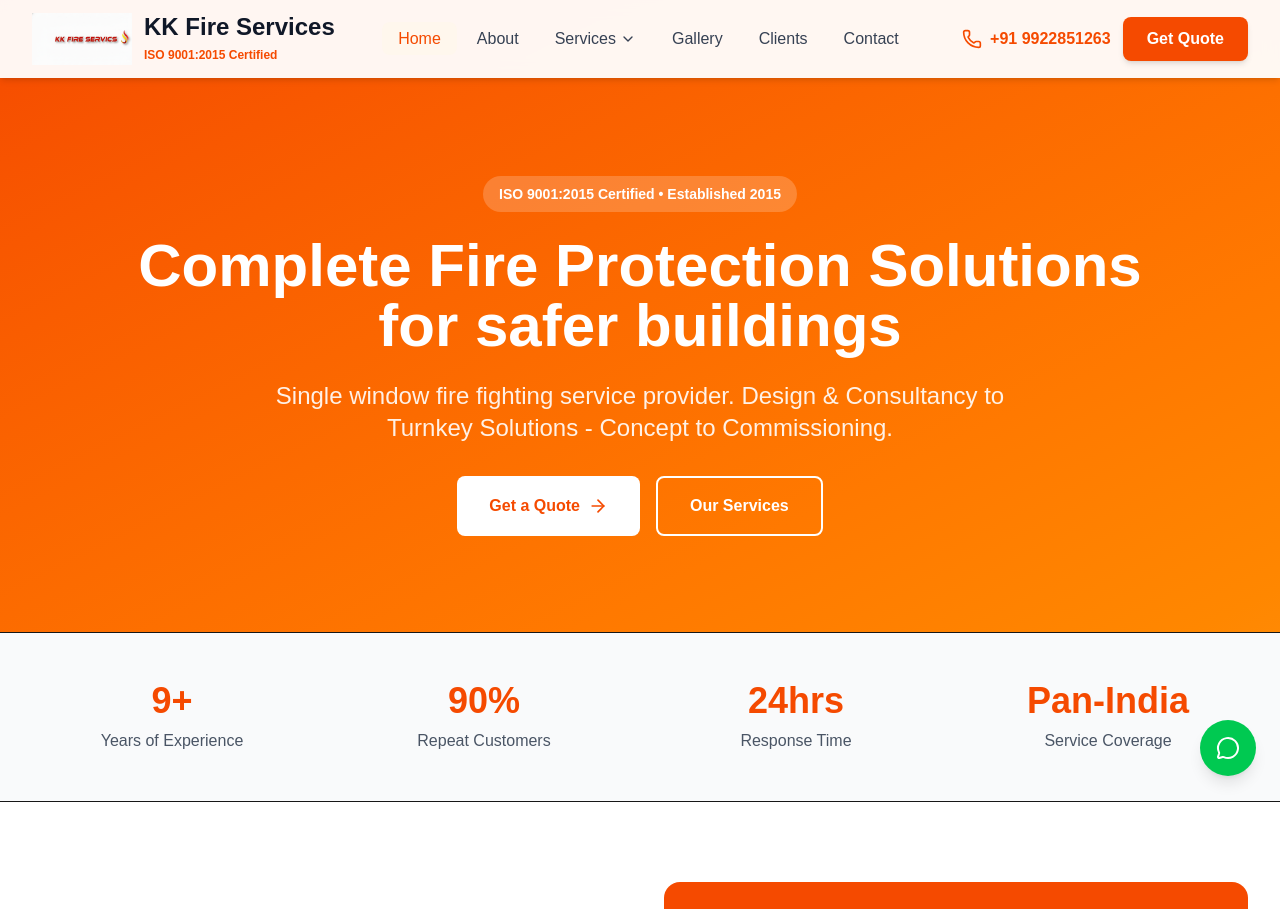
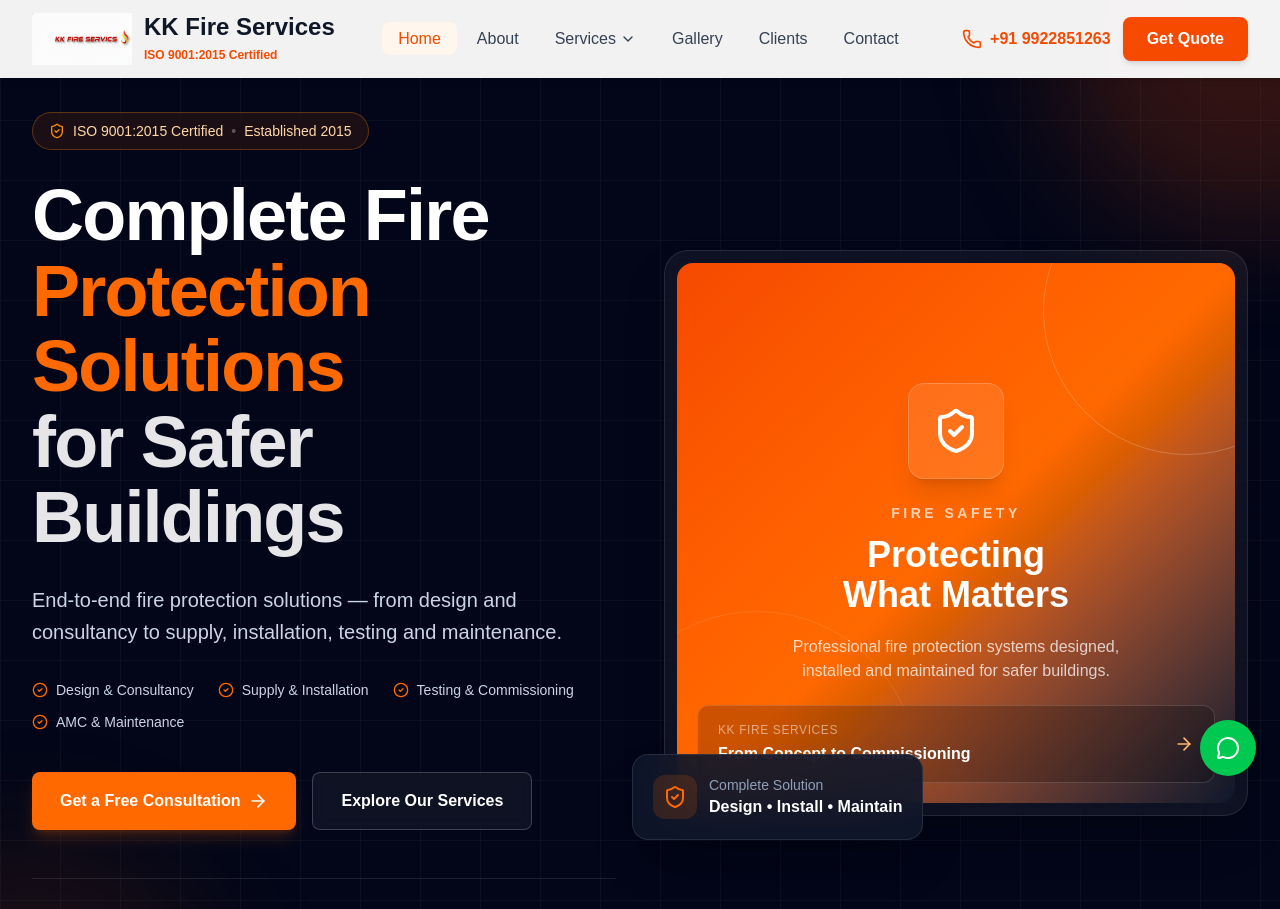
Before and after one commit to do-or-dieorganisation/kk-fire-services, a Next.js app: page / in a window 1280 px wide. Shown: the top 909 px of the page. Built offline with nearby package versions, Linux system fonts and the light colour scheme.

Commit message:
Some changes in design

```diff
--- a/components/Hero.tsx
+++ b/components/Hero.tsx
@@ -1,40 +1,178 @@
 'use client';
-import { ArrowRight } from 'lucide-react';
+
+import { ArrowRight, CheckCircle2, ShieldCheck } from 'lucide-react';
 
 export default function Hero() {
   return (
     <section
       id="home"
-      className="pt-20 bg-gradient-to-br from-orange-600 to-orange-400 text-white"
+      className="relative overflow-hidden bg-slate-950 text-white"
     >
-      <div className="max-w-7xl mx-auto px-4 sm:px-6 lg:px-8 py-24">
-        <div className="text-center">
-          <div className="mb-6">
-            <span className="inline-block bg-white/20 px-4 py-2 rounded-full text-sm font-semibold">
-              ISO 9001:2015 Certified • Established 2015
+      {/* Background */}
+      <div className="absolute inset-0">
+        <div className="absolute -top-40 -right-40 h-96 w-96 rounded-full bg-orange-600/20 blur-3xl" />
+        <div className="absolute -bottom-40 -left-40 h-96 w-96 rounded-full bg-orange-500/10 blur-3xl" />
+        <div className="absolute inset-0 bg-[linear-gradient(to_right,#ffffff08_1px,transparent_1px),linear-gradient(to_bottom,#ffffff08_1px,transparent_1px)] bg-[size:60px_60px]" />
+      </div>
+
+      <div className="relative mx-auto max-w-7xl px-4 sm:px-6 lg:px-8">
+        <div className="grid min-h-[720px] items-center gap-12 py-24 lg:grid-cols-2 lg:py-28">
+
+          {/* LEFT CONTENT */}
+          <div className="max-w-3xl">
+
+            {/* Trust Badge */}
+            <div className="mb-7 inline-flex items-center gap-2 rounded-full border border-orange-400/30 bg-orange-500/10 px-4 py-2 text-sm font-medium text-orange-200 backdrop-blur-sm">
+              <ShieldCheck className="h-4 w-4 text-orange-400" />
+              <span>ISO 9001:2015 Certified</span>
+              <span className="text-white/30">•</span>
+              <span>Established 2015</span>
+            </div>
+
+            {/* Heading */}
+            <h1 className="text-4xl font-bold leading-[1.05] tracking-tight sm:text-5xl md:text-6xl lg:text-7xl">
+              Complete Fire
+              <span className="block text-orange-500">
+                Protection Solutions
               </span>
+              <span className="block text-white/90">
+                for Safer Buildings
+              </span>
+            </h1>
+
+            {/* Description */}
+            <p className="mt-7 max-w-2xl text-lg leading-8 text-slate-300 sm:text-xl">
+              End-to-end fire protection solutions — from design and
+              consultancy to supply, installation, testing and maintenance.
+            </p>
+
+            {/* Process */}
+            <div className="mt-8 flex flex-wrap gap-x-6 gap-y-3 text-sm text-slate-300">
+              {[
+                'Design & Consultancy',
+                'Supply & Installation',
+                'Testing & Commissioning',
+                'AMC & Maintenance',
+              ].map((item) => (
+                <div key={item} className="flex items-center gap-2">
+                  <CheckCircle2 className="h-4 w-4 text-orange-500" />
+                  {item}
                 </div>
-          <h1 className="text-4xl md:text-6xl font-bold mb-6">
-Complete Fire Protection Solutions            <br />
-            for safer buildings
-          </h1>
-          <p className="text-xl md:text-2xl mb-8 text-white/90 max-w-3xl mx-auto">
-            Single window fire fighting service provider. Design & Consultancy
-            to Turnkey Solutions - Concept to Commissioning.
-          </p>
-          <div className="flex flex-col sm:flex-row gap-4 justify-center">
+              ))}
+            </div>
+
+            {/* Buttons */}
+            <div className="mt-10 flex flex-col gap-4 sm:flex-row">
               <a
                 href="#contact"
-              className="bg-white text-orange-600 px-8 py-4 rounded-lg font-semibold hover:bg-gray-50 transition inline-flex items-center justify-center"
+                className="group inline-flex items-center justify-center rounded-lg bg-orange-500 px-7 py-4 font-semibold text-white shadow-lg shadow-orange-500/20 transition-all duration-300 hover:bg-orange-600 hover:shadow-orange-500/30"
               >
-              Get a Quote <ArrowRight className="ml-2 w-5 h-5" />
+                Get a Free Consultation
+                <ArrowRight className="ml-2 h-5 w-5 transition-transform duration-300 group-hover:translate-x-1" />
               </a>
+
               <a
                 href="#services"
-              className="bg-transparent border-2 border-white text-white px-8 py-4 rounded-lg font-semibold hover:bg-white/10 transition inline-flex items-center justify-center"
+                className="inline-flex items-center justify-center rounded-lg border border-white/20 bg-white/5 px-7 py-4 font-semibold text-white backdrop-blur-sm transition-all duration-300 hover:border-orange-400/50 hover:bg-white/10"
               >
-              Our Services
+                Explore Our Services
               </a>
+            </div>
+
+            {/* Bottom credibility */}
+            <div className="mt-12 flex flex-wrap items-center gap-8 border-t border-white/10 pt-7">
+              <div>
+                <p className="text-sm text-slate-400">Solutions</p>
+                <p className="mt-1 font-semibold">Turnkey Fire Protection</p>
+              </div>
+
+              <div className="hidden h-10 w-px bg-white/10 sm:block" />
+
+              <div>
+                <p className="text-sm text-slate-400">Service</p>
+                <p className="mt-1 font-semibold">Installation & AMC</p>
+              </div>
+
+              <div className="hidden h-10 w-px bg-white/10 sm:block" />
+
+              <div>
+                <p className="text-sm text-slate-400">Coverage</p>
+                <p className="mt-1 font-semibold">Pune & Beyond</p>
+              </div>
+            </div>
+          </div>
+
+          {/* RIGHT VISUAL */}
+          <div className="relative hidden lg:block">
+
+            {/* Main visual card */}
+            <div className="relative overflow-hidden rounded-3xl border border-white/10 bg-white/5 p-3 shadow-2xl backdrop-blur-sm">
+
+              {/* Fire protection visual */}
+              <div className="relative flex h-[540px] items-center justify-center overflow-hidden rounded-2xl bg-gradient-to-br from-orange-600 via-orange-500 to-slate-900">
+
+                {/* Decorative circles */}
+                <div className="absolute -right-24 -top-24 h-72 w-72 rounded-full border border-white/20" />
+                <div className="absolute -bottom-32 -left-20 h-80 w-80 rounded-full border border-white/10" />
+
+                {/* Center content */}
+                <div className="relative z-10 px-10 text-center">
+                  <div className="mx-auto mb-6 flex h-24 w-24 items-center justify-center rounded-2xl border border-white/20 bg-white/10 shadow-xl backdrop-blur-md">
+                    <ShieldCheck className="h-12 w-12 text-white" />
+                  </div>
+
+                  <p className="text-sm font-semibold uppercase tracking-[0.25em] text-white/70">
+                    Fire Safety
+                  </p>
+
+                  <h2 className="mt-3 text-4xl font-bold text-white">
+                    Protecting
+                    <br />
+                    What Matters
+                  </h2>
+
+                  <p className="mx-auto mt-5 max-w-sm text-white/75">
+                    Professional fire protection systems designed,
+                    installed and maintained for safer buildings.
+                  </p>
+                </div>
+
+                {/* Bottom label */}
+                <div className="absolute bottom-5 left-5 right-5 rounded-xl border border-white/15 bg-black/20 px-5 py-4 backdrop-blur-md">
+                  <div className="flex items-center justify-between">
+                    <div>
+                      <p className="text-xs uppercase tracking-wider text-white/50">
+                        KK Fire Services
+                      </p>
+                      <p className="mt-1 font-semibold">
+                        From Concept to Commissioning
+                      </p>
+                    </div>
+
+                    <ArrowRight className="h-5 w-5 text-orange-300" />
+                  </div>
+                </div>
+              </div>
+            </div>
+
+            {/* Floating card */}
+            <div className="absolute -bottom-6 -left-8 rounded-2xl border border-white/10 bg-slate-900/90 p-5 shadow-2xl backdrop-blur-xl">
+              <div className="flex items-center gap-3">
+                <div className="flex h-11 w-11 items-center justify-center rounded-xl bg-orange-500/15">
+                  <ShieldCheck className="h-6 w-6 text-orange-500" />
+                </div>
+
+                <div>
+                  <p className="text-sm text-slate-400">
+                    Complete Solution
+                  </p>
+                  <p className="font-semibold text-white">
+                    Design • Install • Maintain
+                  </p>
+                </div>
+              </div>
+            </div>
+
           </div>
         </div>
       </div>
```
Lines whose indentation alone changed are shown as unchanged.
